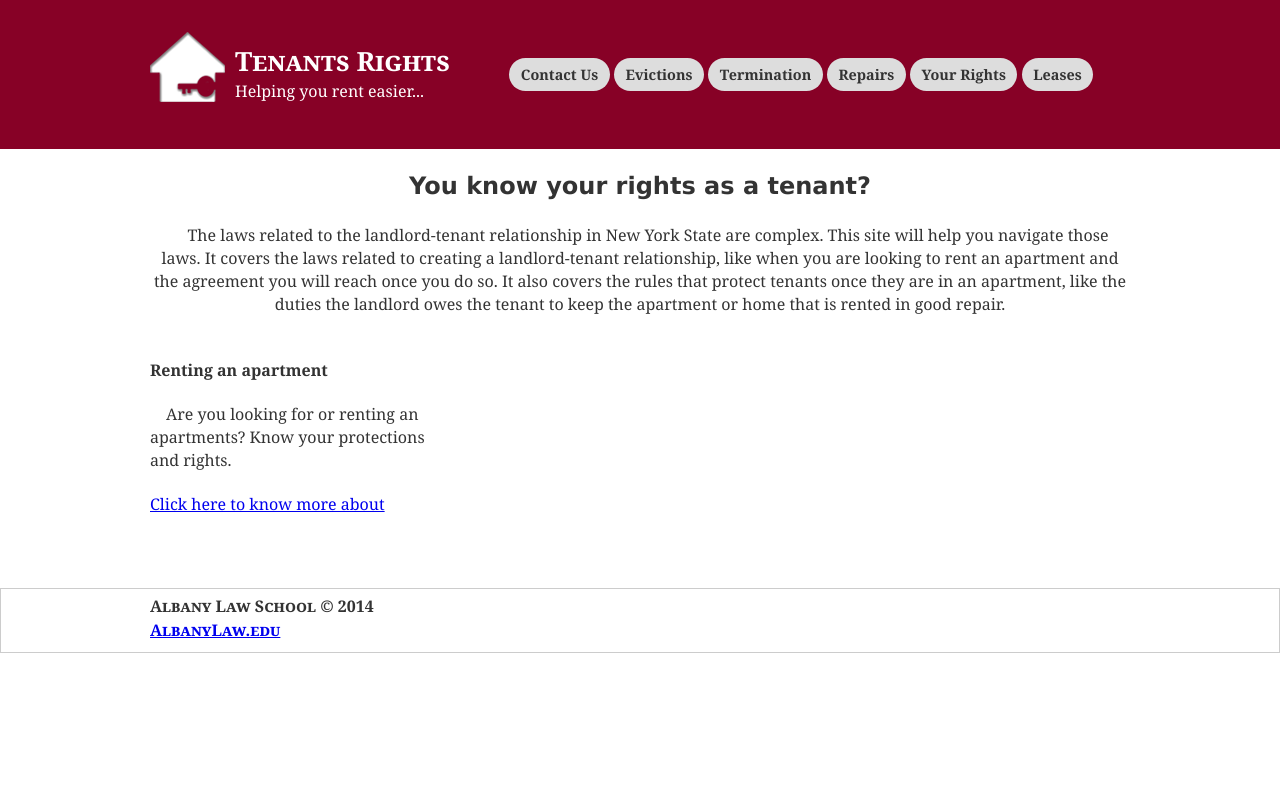
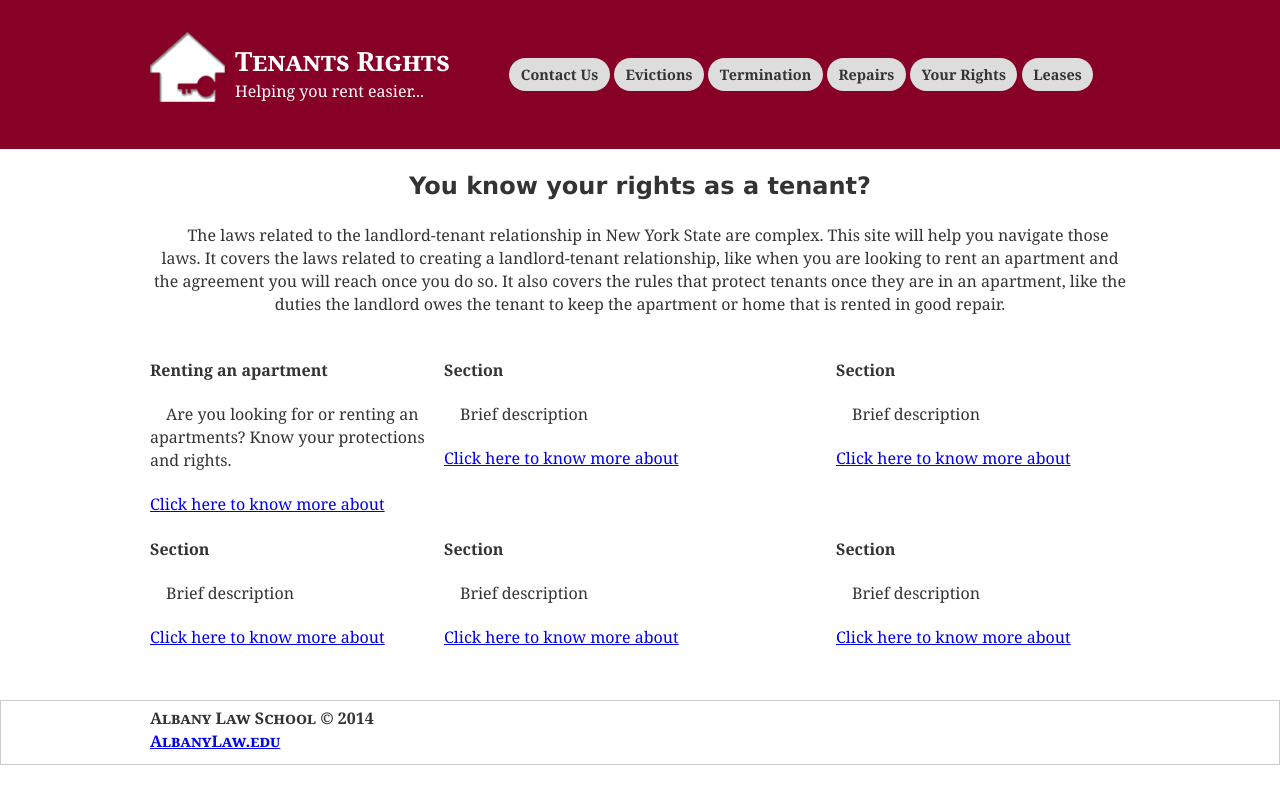
Before and after one commit to iinf362/team5, a Jekyll site: the page built from index.html, in a window 1280 px wide. Shown: the top 804 px of the page. Built offline with Jekyll 4.4.1, drawn with Linux system fonts in a browser that asks for light colours.

Commit message:
Update index.html

```diff
--- a/index.html
+++ b/index.html
@@ -9,36 +9,36 @@ title: Home
     </p>
     <div class="index-columns cf">
         <div class="col-30">
-            <h4>Renting an apartment</h4>
-            <p>Are you looking for or renting an apartments? Know your protections and rights.</p>
+            <h4 class="section-title">Renting an apartment</h4>
+            <p class="section-description">Are you looking for or renting an apartments? Know your protections and rights.</p>
             <a href="/leases/leases.html">Click here to know more about</a>
         </div>
         <div class="col-30">
-            <h4></h4>
-            <p></p>
-            <a></a>
+            <h4 class="section-title">Section</h4>
+            <p class="section-description">Brief description</p>
+            <a href="/leases/leases.html">Click here to know more about</a>
         </div>
         <div class="col-30">
-            <h4></h4>
-            <p></p>
-            <a></a>
+            <h4 class="section-title">Section</h4>
+            <p class="section-description">Brief description</p>
+            <a href="/leases/leases.html">Click here to know more about</a>
         </div>
     </div>
     <div class="content-columns cf">
         <div class="col-30">
-            <h4></h4>
-            <p></p>
-            <a></a>
+            <h4 class="section-title">Section</h4>
+            <p class="section-description">Brief description</p>
+            <a href="/leases/leases.html">Click here to know more about</a>
         </div>
         <div class="col-30">
-            <h4></h4>
-            <p></p>
-            <a></a>
+            <h4 class="section-title">Section</h4>
+            <p class="section-description">Brief description</p>
+            <a href="/leases/leases.html">Click here to know more about</a>
         </div>
         <div class="col-30">
-            <h4></h4>
-            <p></p>
-            <a></a>
+            <h4 class="section-title">Section</h4>
+            <p class="section-description">Brief description</p>
+            <a href="/leases/leases.html">Click here to know more about</a>
         </div>
     </div>
 </div>
```
